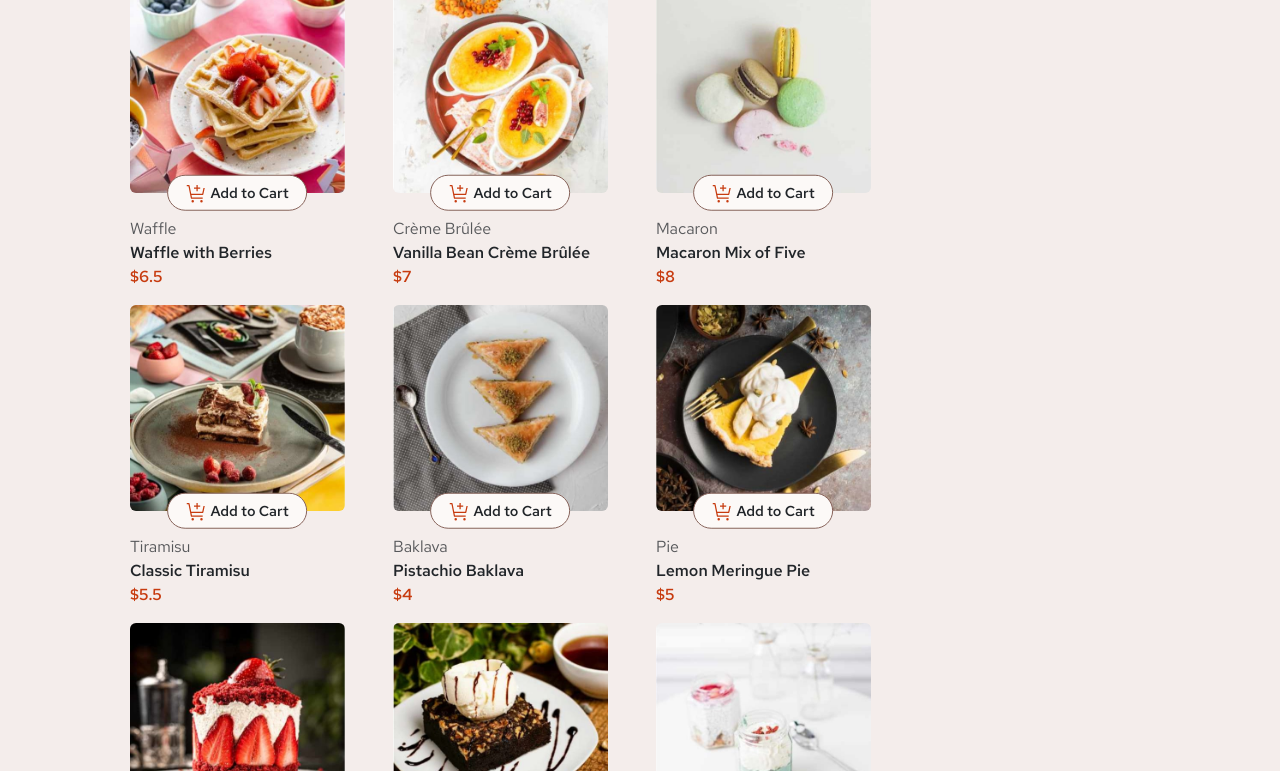
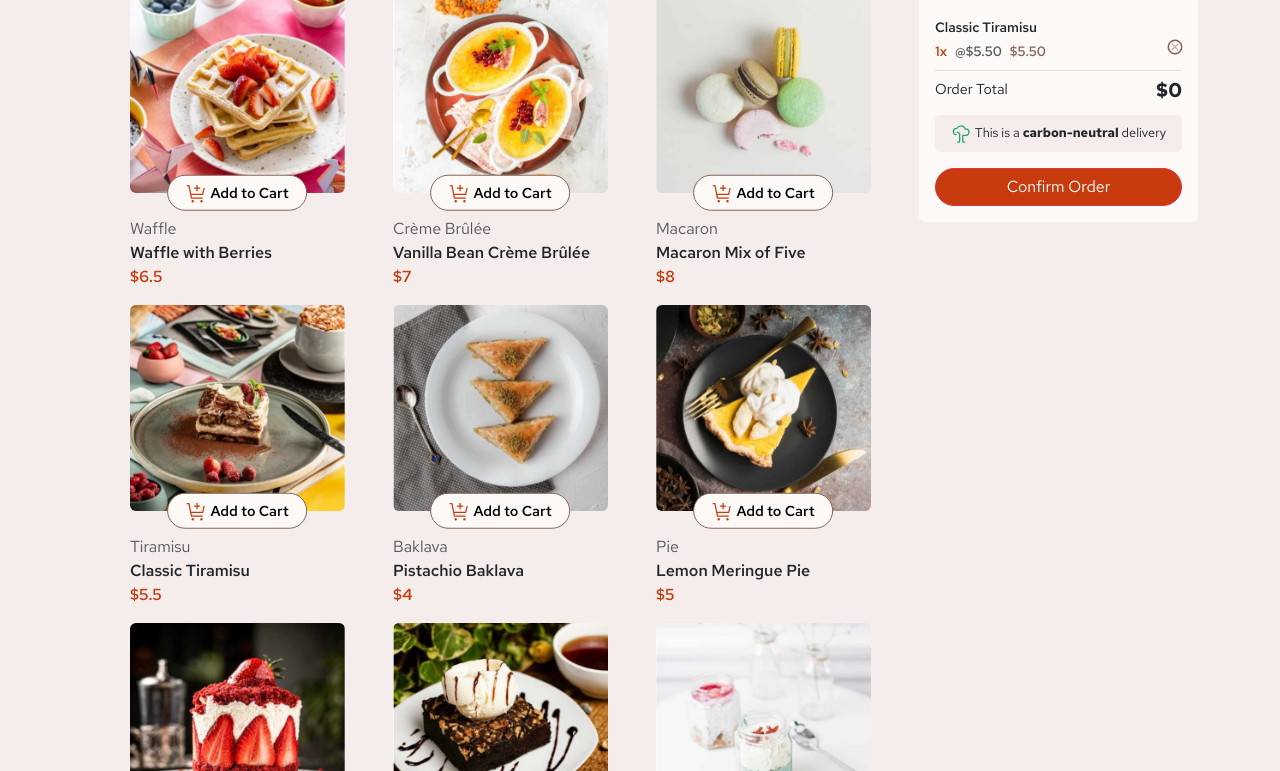
Before and after one commit to danipoal/Product-list-with-cart, a plain HTML site: page index.html in a window 1280 px wide. Shown: the part 123-894 px from the top of the page. Drawn offline with nearby package versions, Linux system fonts and the light colour scheme.

Commit message:
Cart updated

```diff
--- a/constantes.js
+++ b/constantes.js
@@ -1,7 +1,7 @@
 export const itemHtml = `        <div id="productItem" class="col">
           <div class="cont mb-4">
             <img id="itemImage" class="img-fluid rounded z-0" src="" alt="Err">
-            <button class="btn item-btn" type="button">
+            <button id="addToCartItem" class="btn btn-warning item-btn" type="button">
               <svg xmlns="http://www.w3.org/2000/svg" width="21" height="20" fill="none" viewBox="0 0 21 20"><g fill="#C73B0F" clip-path="url(#a)"><path d="M6.583 18.75a1.25 1.25 0 1 0 0-2.5 1.25 1.25 0 0 0 0 2.5ZM15.334 18.75a1.25 1.25 0 1 0 0-2.5 1.25 1.25 0 0 0 0 2.5ZM3.446 1.752a.625.625 0 0 0-.613-.502h-2.5V2.5h1.988l2.4 11.998a.625.625 0 0 0 .612.502h11.25v-1.25H5.847l-.5-2.5h11.238a.625.625 0 0 0 .61-.49l1.417-6.385h-1.28L16.083 10H5.096l-1.65-8.248Z"/><path d="M11.584 3.75v-2.5h-1.25v2.5h-2.5V5h2.5v2.5h1.25V5h2.5V3.75h-2.5Z"/></g><defs><clipPath id="a"><path fill="#fff" d="M.333 0h20v20h-20z"/></clipPath></defs></svg>
               <span class="d-md-none d-lg-inline d-sm-block">Add to Cart</span>
             </button>
--- a/index.html
+++ b/index.html
@@ -1,20 +1,30 @@
 <!DOCTYPE html>
 <html lang="en">
+
 <head>
   <meta charset="UTF-8">
-  <meta name="viewport" content="width=device-width, initial-scale=1.0"> <!-- displays site properly based on user's device -->
+  <meta name="viewport" content="width=device-width, initial-scale=1.0">
+  <!-- displays site properly based on user's device -->
 
   <link rel="icon" type="image/png" sizes="32x32" href="./assets/images/favicon-32x32.png">
 
   <title>Frontend Mentor | Product list with cart</title>
-  <link href="https://cdn.jsdelivr.net/npm/bootstrap@5.3.3/dist/css/bootstrap.min.css" rel="stylesheet" integrity="sha384-QWTKZyjpPEjISv5WaRU9OFeRpok6YctnYmDr5pNlyT2bRjXh0JMhjY6hW+ALEwIH" crossorigin="anonymous">
+  <link href="https://cdn.jsdelivr.net/npm/bootstrap@5.3.3/dist/css/bootstrap.min.css" rel="stylesheet"
+    integrity="sha384-QWTKZyjpPEjISv5WaRU9OFeRpok6YctnYmDr5pNlyT2bRjXh0JMhjY6hW+ALEwIH" crossorigin="anonymous">
   <link rel="stylesheet" href="./style.css">
   <!-- Feel free to remove these styles or customise in your own stylesheet 👍 -->
   <style>
-    .attribution { font-size: 11px; text-align: center; }
-    .attribution a { color: hsl(228, 45%, 44%); }
+    .attribution {
+      font-size: 11px;
+      text-align: center;
+    }
+
+    .attribution a {
+      color: hsl(228, 45%, 44%);
+    }
   </style>
 </head>
+
 <body>
   <main class="container mt-5 d-flex">
     <section class="desserts container w-75 p-5 pt-0">
@@ -28,12 +38,44 @@
 
       </div>
     </section>
-    <section class="cart container h-content w-25 rounded d-flex f-column">
-      <p class="cart-title">Your Cart (<!-- Quantity -->)</p>
-      <div class="cart-element">
-         Your added items will appear here
+    <section class="cart container h-content w-25 rounded p-3 d-flex flex-column">
+      <h5 class="cart-title orange" style="font-weight: 700;">Your Cart (<span id="cartQuantity"><!-- Quantity --></span>)</h5>
+      <div class="cart-items-container mb-3 d-flex flex-column">
+       <span id="noItemText">Your added items will appear here</span>
+      </div>
+      <div class="cart-item position-relative">
+        <p id="cartItemName" class="my-1" style="font-size: 0.85rem; font-weight: 600;">Classic Tiramisu</p>
+        <svg class="remove-button" xmlns="http://www.w3.org/2000/svg" width="10" height="10" fill="none"
+          viewBox="0 0 10 10">
+          <path fill="#CAAFA7"
+            d="M8.375 9.375 5 6 1.625 9.375l-1-1L4 5 .625 1.625l1-1L5 4 8.375.625l1 1L6 5l3.375 3.375-1 1Z" />
+        </svg>
+        <div class="cart-item-stats d-flex mb-0" style="font-size: 0.85rem; font-weight: 600;">
+          <p id="cartItemCount" class="orange mb-0">1x</p>
+          <p id="cartItenPrice" class="mx-2 mb-0 text-muted">@$5.50</p>
+          <p id="cartItemTotal" class="mb-2" style="color: var(--rosa5);">$5.50</p>
+        </div>
+        <div class="cart-item-separator mt-0 mb-2"></div>
       </div>
 
+
+
+      <div class="d-flex justify-content-between">
+        <p style="font-size: 0.9rem;">Order Total</p>
+        <h5 id="cartTotal" style="font-weight: 700;">$0</h5>
+      </div>
+      <div>
+        <p class="carbon-neutral">
+          <svg xmlns="http://www.w3.org/2000/svg" width="21" height="20" fill="none" viewBox="0 0 21 20">
+            <path fill="#1EA575"
+              d="M8 18.75H6.125V17.5H8V9.729L5.803 8.41l.644-1.072 2.196 1.318a1.256 1.256 0 0 1 .607 1.072V17.5A1.25 1.25 0 0 1 8 18.75Z" />
+            <path fill="#1EA575"
+              d="M14.25 18.75h-1.875a1.25 1.25 0 0 1-1.25-1.25v-6.875h3.75a2.498 2.498 0 0 0 2.488-2.747 2.594 2.594 0 0 0-2.622-2.253h-.99l-.11-.487C13.283 3.56 11.769 2.5 9.875 2.5a3.762 3.762 0 0 0-3.4 2.179l-.194.417-.54-.072A1.876 1.876 0 0 0 5.5 5a2.5 2.5 0 1 0 0 5v1.25a3.75 3.75 0 0 1 0-7.5h.05a5.019 5.019 0 0 1 4.325-2.5c2.3 0 4.182 1.236 4.845 3.125h.02a3.852 3.852 0 0 1 3.868 3.384 3.75 3.75 0 0 1-3.733 4.116h-2.5V17.5h1.875v1.25Z" />
+          </svg>
+          This is a <b>carbon-neutral</b> delivery
+        </p>
+      </div>
+      <button class="btn btn-danger orange-background" type="button" style="border-radius: 20px;">Confirm Order</button>
     </section>
   </main>
 
@@ -42,7 +84,10 @@
     Challenge by <a href="https://www.frontendmentor.io?ref=challenge">Frontend Mentor</a>.
     Coded by <a href="https://www.danipoal.com">Daniel Álvarez</a>.
   </div>
-  <script src="https://cdn.jsdelivr.net/npm/bootstrap@5.3.3/dist/js/bootstrap.bundle.min.js" integrity="sha384-YvpcrYf0tY3lHB60NNkmXc5s9fDVZLESaAA55NDzOxhy9GkcIdslK1eN7N6jIeHz" crossorigin="anonymous"></script>
+  <script src="https://cdn.jsdelivr.net/npm/bootstrap@5.3.3/dist/js/bootstrap.bundle.min.js"
+    integrity="sha384-YvpcrYf0tY3lHB60NNkmXc5s9fDVZLESaAA55NDzOxhy9GkcIdslK1eN7N6jIeHz"
+    crossorigin="anonymous"></script>
   <script type="module" src="./main.js"></script>
 </body>
+
 </html>
--- a/main.js
+++ b/main.js
@@ -24,7 +24,10 @@ const inyectarItem = (data) => {
         productRow.innerHTML+= itemHtml;
     })
 }
-
+const addElementToCart = () => {
+    const addCartButtons = document.querySelectorAll('#addToCartItem');
+    //Para cada boton que use sus cosas
+}
 fetch('data.json')
     .then(response => response.json())
     .then(data => {
--- a/style.css
+++ b/style.css
@@ -56,9 +56,44 @@ body {
 .orange{
     color: #c73b0f;
 }
+.orange-background{
+    background-color: #c73b0f;
+}
 .cart{
     background-color: var(--rosa50);
     height: fit-content;
+}
+.carbon-neutral{
+    background-color: var(--rosa1);
+    font-size: 0.8rem;
+    padding: 8px;
+    border-radius: 5px;
+    -webkit-border-radius: 5px;
+    -moz-border-radius: 5px;
+    -ms-border-radius: 5px;
+    -o-border-radius: 5px;
+    text-align: center;
+}
+.cart-item-separator{
+    height: 0.1px;
+    background-color: gray;
+    opacity: 0.2;
+}
+.remove-button{
+    scale: 1.5;
+    cursor: pointer;
+    position: absolute;
+    right: 2px;
+    top: 45%;
+    color: var(--rosa9);
+    border: var(--rosa5) solid 0.2px;
+    border-radius: 20px;
+    -webkit-border-radius: 20px;
+    -moz-border-radius: 20px;
+    -ms-border-radius: 20px;
+    -o-border-radius: 20px;
+    padding: 1px;
+
 }
 /*  X-Small devices (portrait phones, less than 576px) */
 @media (max-width: 575.98px) {
```
